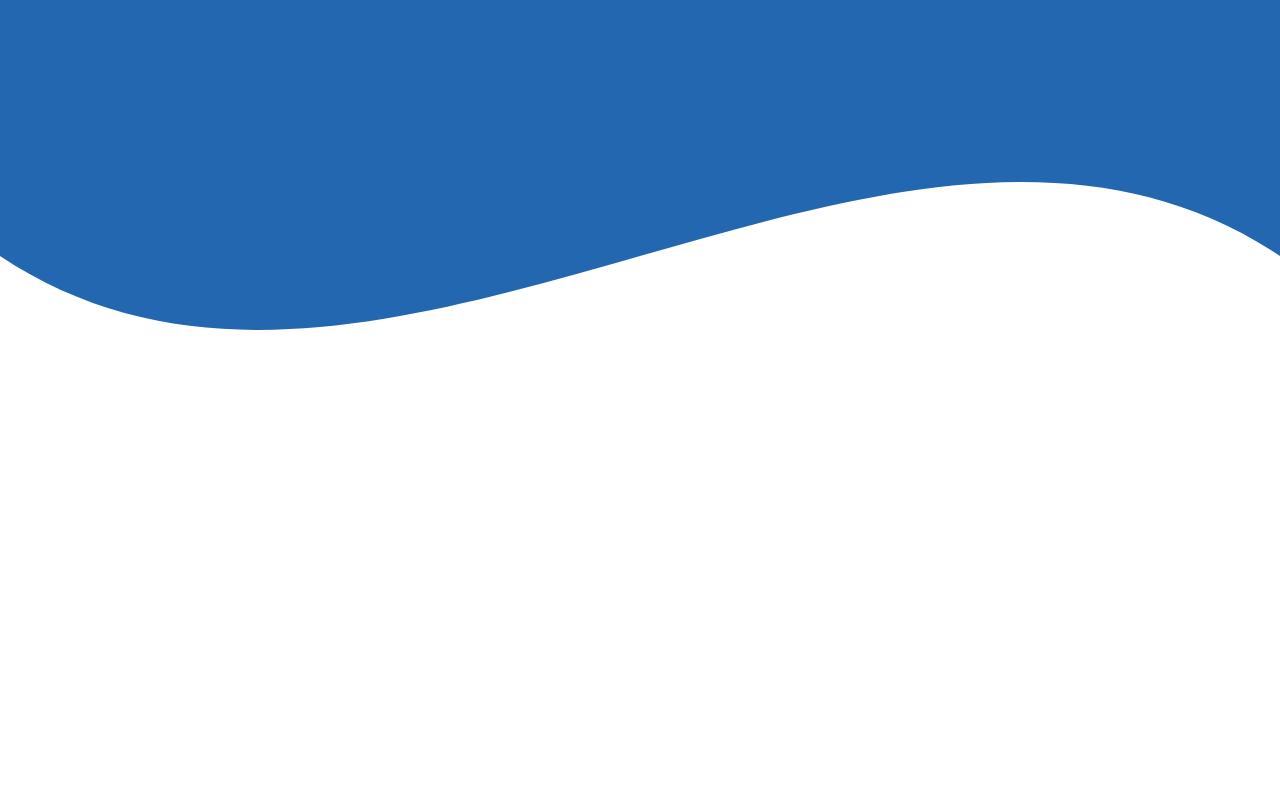
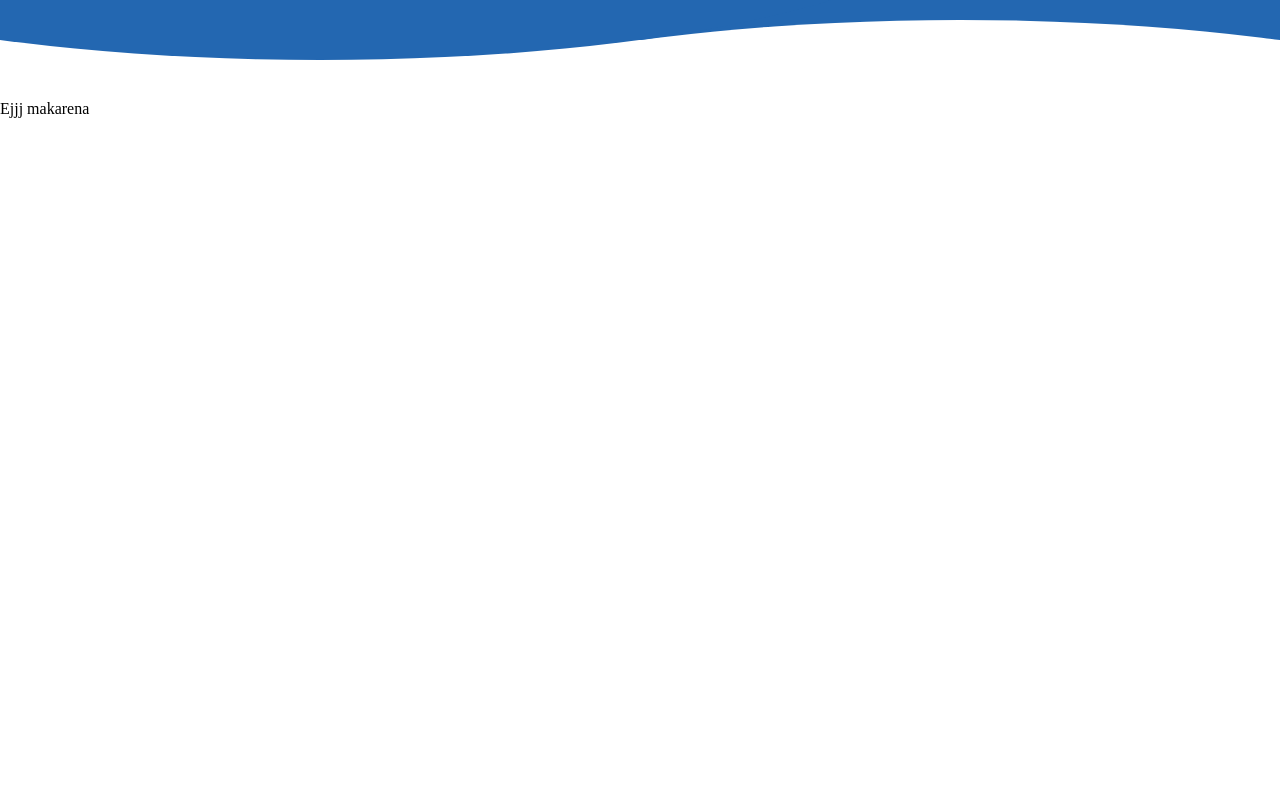
Before and after one commit to JergusKacmar/hackathon-angular, an Angular app: page / in a window 1280 px wide. Shown: the top 800 px of the page. Built offline with nearby package versions, Linux system fonts and the light colour scheme.

Commit message:
style: better wave

```diff
--- a/src/app/pages/login-page/login-page.component.html
+++ b/src/app/pages/login-page/login-page.component.html
@@ -1,10 +1,6 @@
-<div class="container">
-  <svg viewBox="0 0 500 500" preserveAspectRatio="xMinYMin meet">
-    <path
-      d="M0,100 C150,200 350,0 500,100 L500,00 L0,0 Z"
-      style="stroke: none; fill: #2367B1"
-    ></path>
-  </svg>
-</div>
+<div id="wave-container">
+    <div id="wave">
+    </div>
+  </div>
 
 Ejjj makarena
--- a/src/app/pages/login-page/login-page.component.scss
+++ b/src/app/pages/login-page/login-page.component.scss
@@ -1,14 +1,36 @@
-svg {
-  display: inline-block;
-  position: absolute;
-  top: 0;
-  left: 0;
-}
-.container {
-  display: inline-block;
-  position: relative;
+#wave-container {
   width: 100%;
-  padding-bottom: 100%;
-  vertical-align: middle;
+  height: 100px;
   overflow: hidden;
 }
+
+#wave {
+  display: block;
+  position: relative;
+  height: 40px;
+  background: #2367b1;
+}
+
+#wave:before {
+  content: "";
+  display: block;
+  position: absolute;
+  border-radius: 100%;
+  width: 100%;
+  height: 300px;
+  background-color: white;
+  right: -25%;
+  top: 20px;
+}
+
+#wave:after {
+  content: "";
+  display: block;
+  position: absolute;
+  border-radius: 100%;
+  width: 100%;
+  height: 300px;
+  background-color: #2367b1;
+  left: -25%;
+  top: -240px;
+}
```
